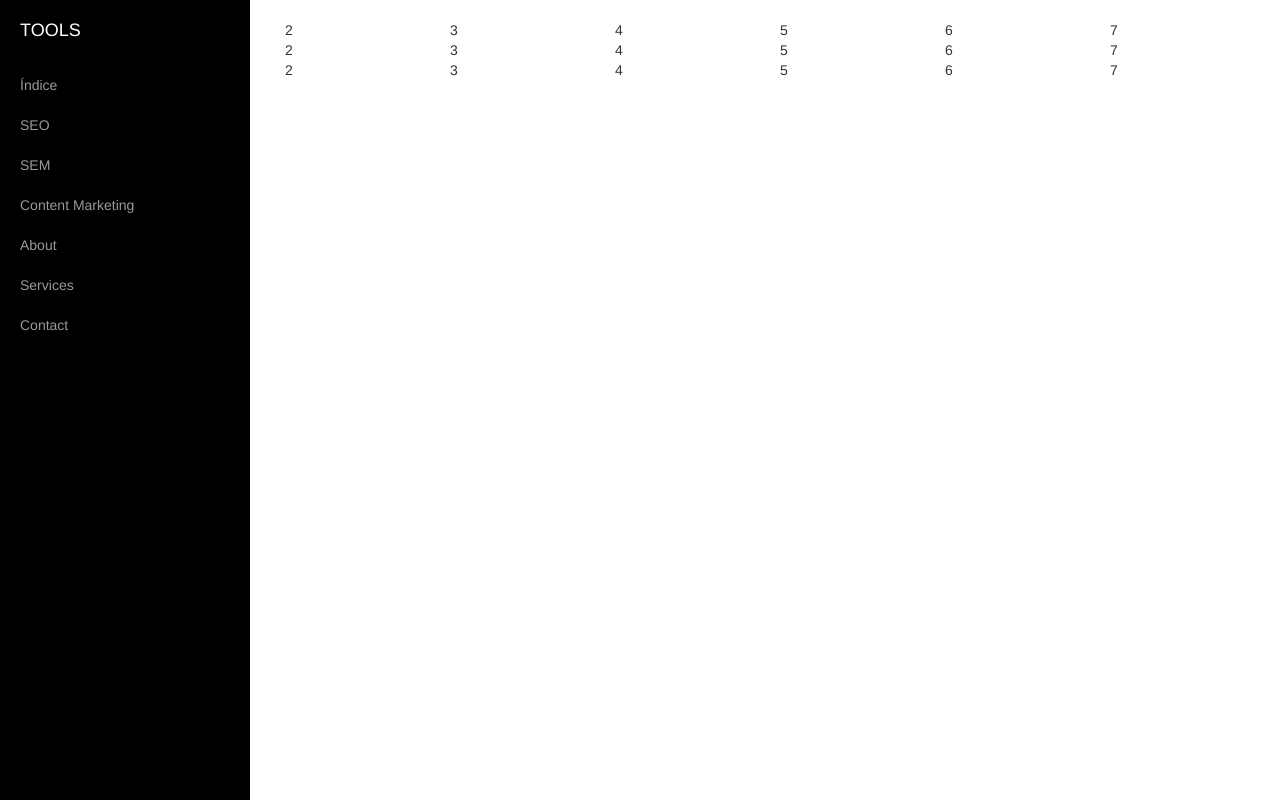
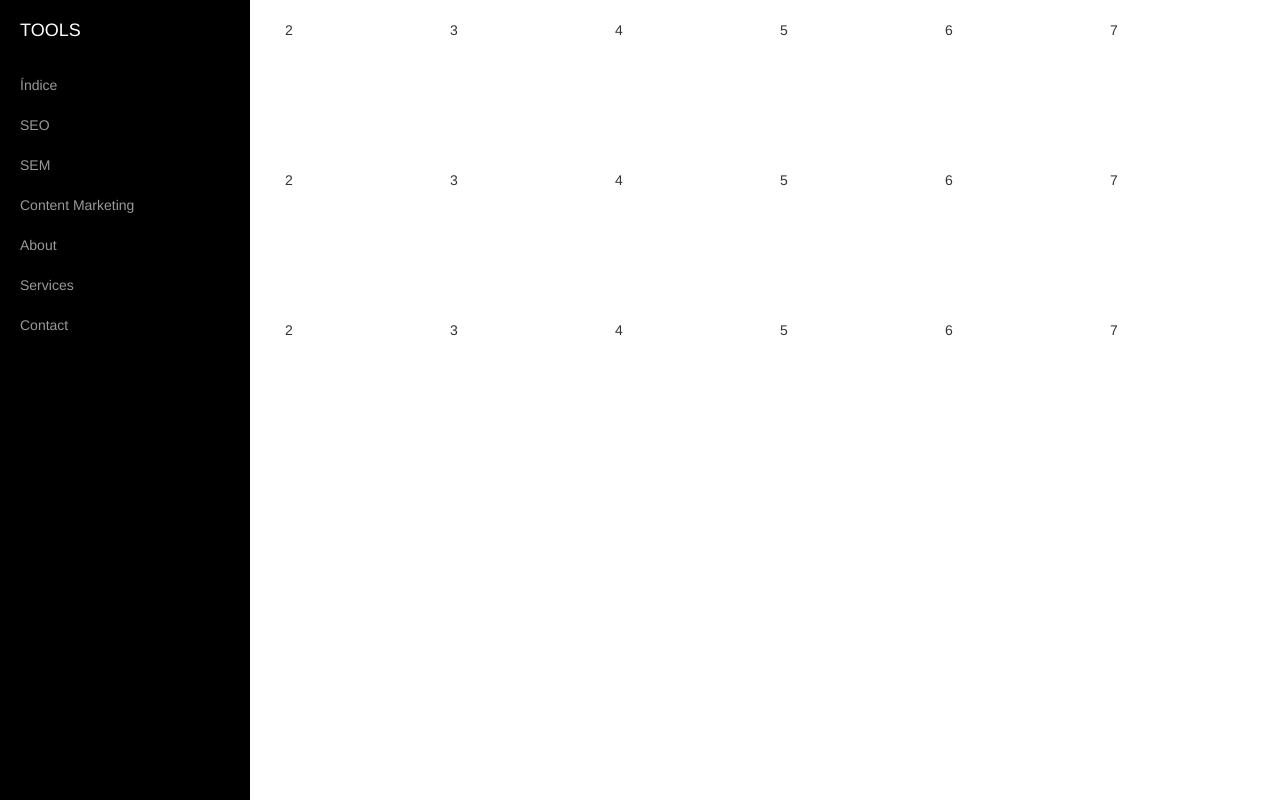
Before and after one commit to jorgejaramillo/tools, a plain HTML site: page index.html in a window 1280 px wide. Drawn offline with Linux system fonts and the light colour scheme.

Commit message:
Css fichas

```diff
--- a/css/simple-sidebar.css
+++ b/css/simple-sidebar.css
@@ -5,6 +5,11 @@
  */
 
 /* Toggle Styles */
+
+.ficha {
+    height: 150px;
+}
+
 
 #wrapper {
     padding-left: 0;
--- a/index.html
+++ b/index.html
@@ -67,24 +67,24 @@
         <div id="page-content-wrapper">
             <div class="container-fluid">
             <div class="row">
-                <div class="col-sm-6 col-md-2">2</div>
-                <div class="col-sm-6 col-md-2">3</div>
-                <div class="col-sm-6 col-md-2">4</div>
-                <div class="col-sm-6 col-md-2">5</div>
-                <div class="col-sm-6 col-md-2">6</div>
-                <div class="col-sm-6 col-md-2">7</div>
-                <div class="col-sm-6 col-md-2">2</div>
-                <div class="col-sm-6 col-md-2">3</div>
-                <div class="col-sm-6 col-md-2">4</div>
-                <div class="col-sm-6 col-md-2">5</div>
-                <div class="col-sm-6 col-md-2">6</div>
-                <div class="col-sm-6 col-md-2">7</div>
-                <div class="col-sm-6 col-md-2">2</div>
-                <div class="col-sm-6 col-md-2">3</div>
-                <div class="col-sm-6 col-md-2">4</div>
-                <div class="col-sm-6 col-md-2">5</div>
-                <div class="col-sm-6 col-md-2">6</div>
-                <div class="col-sm-6 col-md-2">7</div>
+                <div class="ficha col-sm-6 col-md-2">2</div>
+                <div class="ficha col-sm-6 col-md-2">3</div>
+                <div class="ficha col-sm-6 col-md-2">4</div>
+                <div class="ficha col-sm-6 col-md-2">5</div>
+                <div class="ficha col-sm-6 col-md-2">6</div>
+                <div class="ficha col-sm-6 col-md-2">7</div>
+                <div class="ficha col-sm-6 col-md-2">2</div>
+                <div class="ficha col-sm-6 col-md-2">3</div>
+                <div class="ficha col-sm-6 col-md-2">4</div>
+                <div class="ficha col-sm-6 col-md-2">5</div>
+                <div class="ficha col-sm-6 col-md-2">6</div>
+                <div class="ficha col-sm-6 col-md-2">7</div>
+                <div class="ficha col-sm-6 col-md-2">2</div>
+                <div class="ficha col-sm-6 col-md-2">3</div>
+                <div class="ficha col-sm-6 col-md-2">4</div>
+                <div class="ficha col-sm-6 col-md-2">5</div>
+                <div class="ficha col-sm-6 col-md-2">6</div>
+                <div class="ficha col-sm-6 col-md-2">7</div>
             </div>
         </div>
         </div>
```
